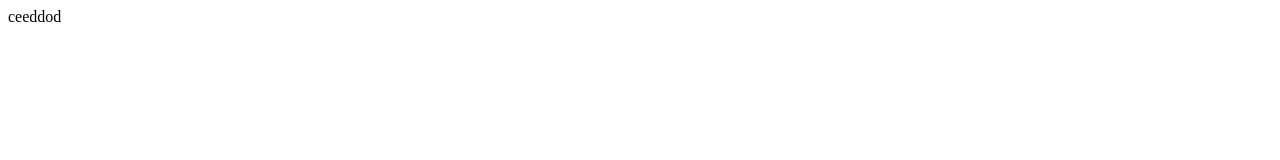
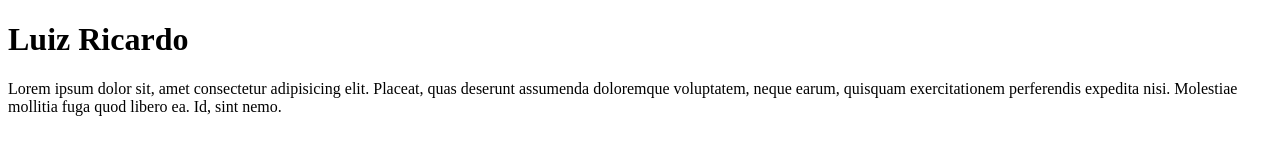
Before and after one commit to luuizz/aula-04, a plain HTML site: page index.html in a window 1280 px wide. Drawn offline with Linux system fonts and the light colour scheme.

Commit message:
atualizei informações do html

```diff
--- a/index.html
+++ b/index.html
@@ -7,6 +7,7 @@
     <title>Document</title>
 </head>
 <body>
-    ceeddod
+    <h1>Luiz Ricardo</h1>
+    <p>Lorem ipsum dolor sit, amet consectetur adipisicing elit. Placeat, quas deserunt assumenda doloremque voluptatem, neque earum, quisquam exercitationem perferendis expedita nisi. Molestiae mollitia fuga quod libero ea. Id, sint nemo.</p>
 </body>
 </html>
```
